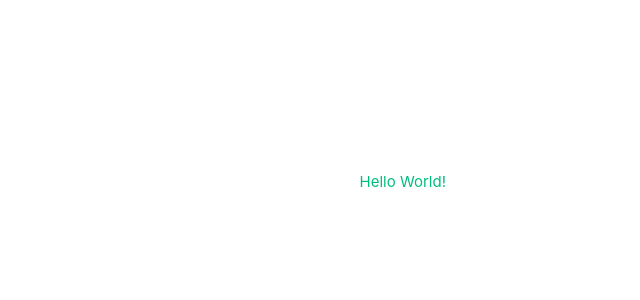
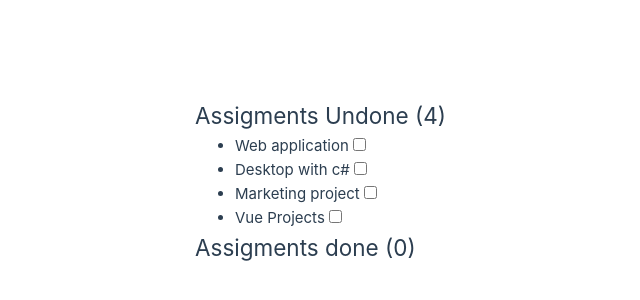
Before and after one commit to bsuchea/test3, a Vue app: page / in a window 1280 px wide. Shown: the part 218-518 px from the top of the page, without its empty margins (194-834 px from the left). Built offline with nearby package versions, Linux system fonts and the light colour scheme.

Commit message:
apply checkbox binding with binding vue

```diff
--- a/src/App.vue
+++ b/src/App.vue
@@ -1,6 +1,37 @@
 
 <template>
-  <div>
-    <a href="https://www.youtube.com/watch?v=dQw4w9WgXcQ&pp=ygUJcmljayByb2xs">Hello World!</a>
-  </div>
+  <section>
+    <h2>Assigments Undone ({{ assigments.filter(a => !a.completed).length }})</h2>
+    <ul>
+      <li v-for="ret in assigments.filter(a => !a.completed)" :key="ret.id">
+        {{ ret.name }}
+        <input type="checkbox" v-model="ret.completed">
+      </li>
+    </ul>
+  </section>
+  <br>
+  <section>
+    <h2>Assigments done ({{ assigments.filter(a => a.completed).length }})</h2>
+    <ul>
+      <li v-for="ret in assigments.filter(a => a.completed)" :key="ret.id">
+        {{ ret.name }}
+        <input type="checkbox" v-model="ret.completed">
+      </li>
+    </ul>
+  </section>
 </template>
+<script>
+export default{
+  data() {
+    return {
+      assigments: [
+        {id: 1, name: 'Web application', completed: false},
+        {id: 2, name: 'Desktop with c#', completed: false},
+        {id: 3, name: 'Marketing project', completed: false},
+        {id: 4, name: 'Vue Projects', completed: false},
+      ]
+    }
+  }
+}
+
+</script>
```
